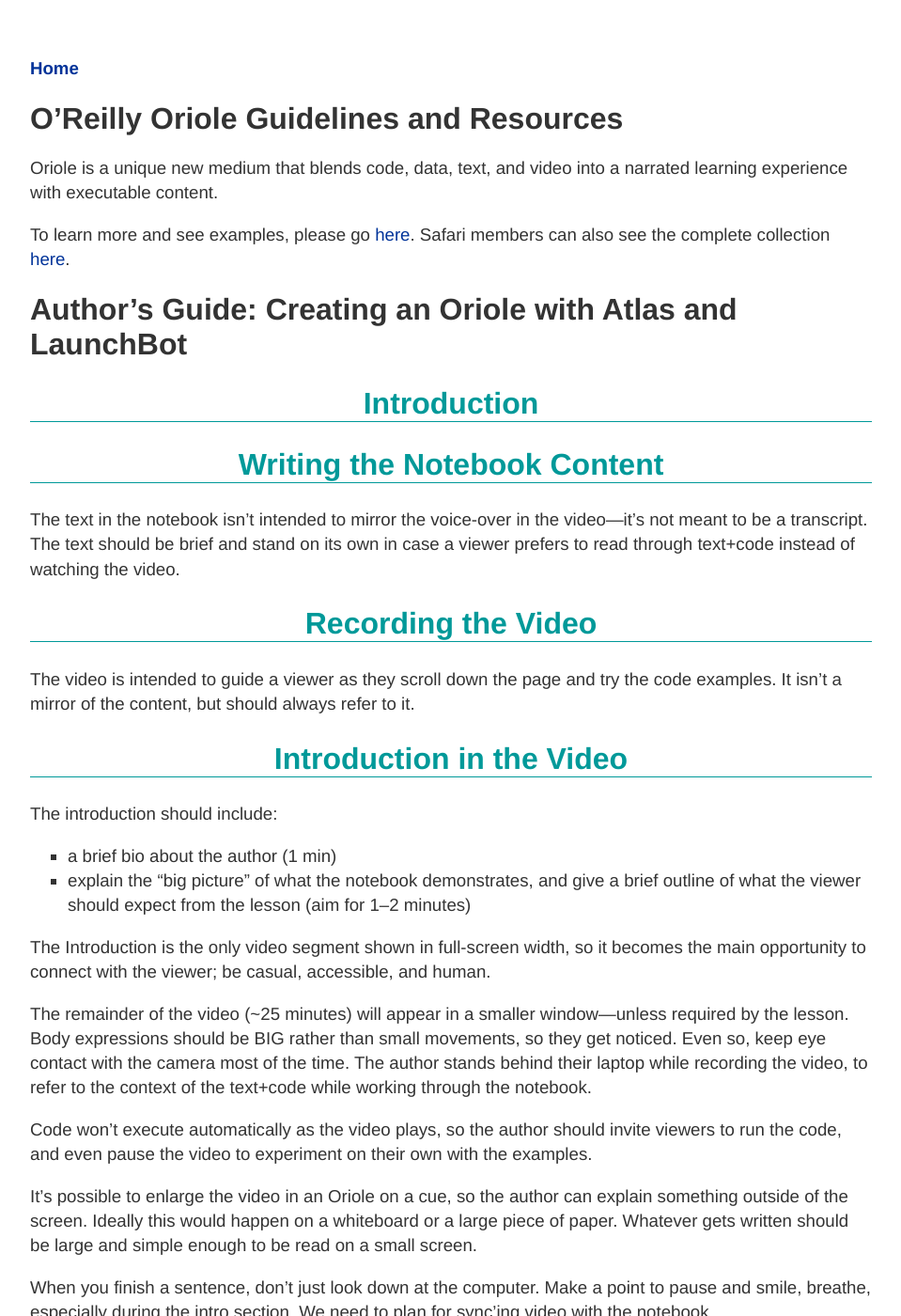
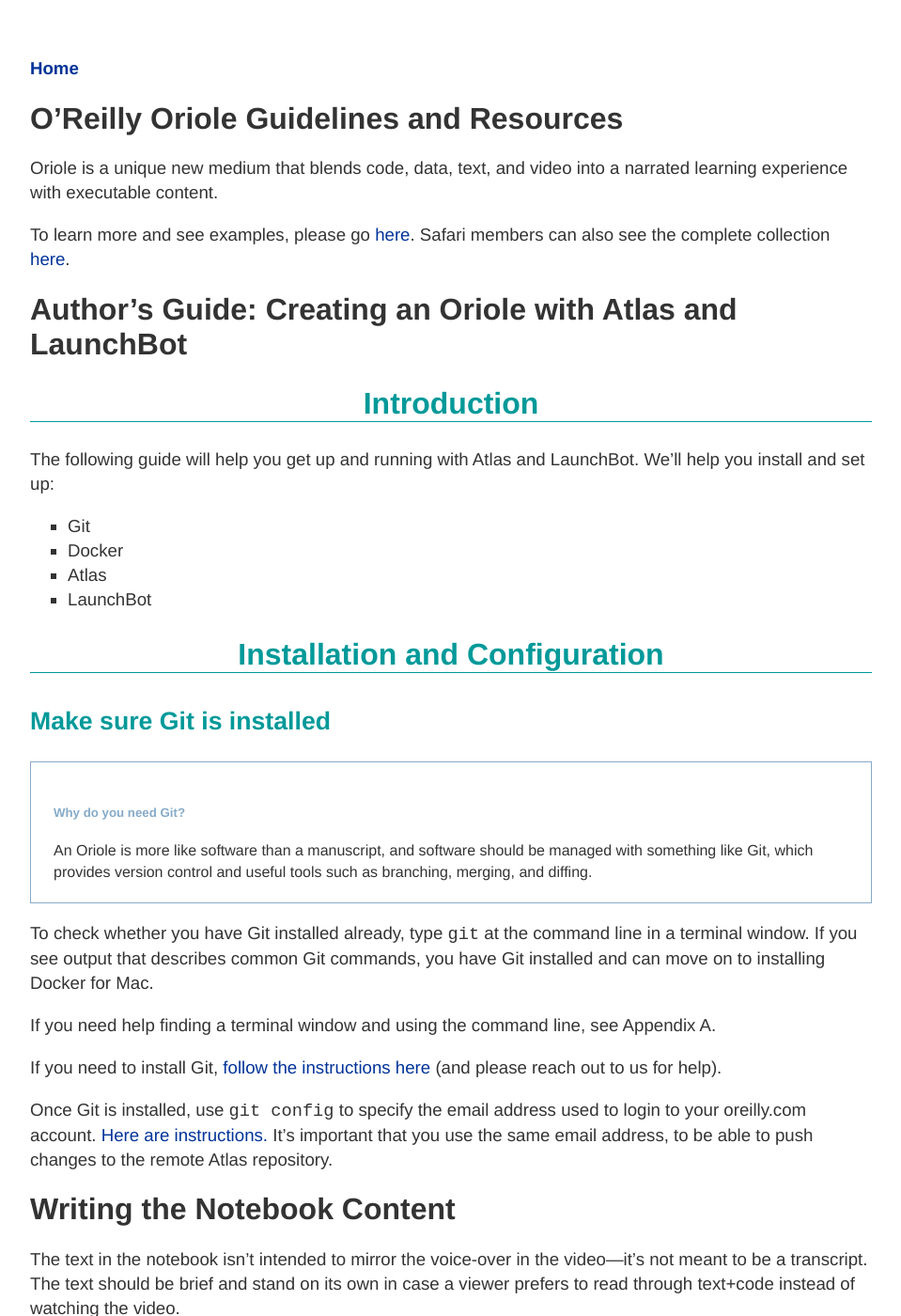
Before and after one commit to oreillymedia/production-resources, a Jekyll site: the page built from oriole/index.md, in a window 1280 px wide and 1400 px high. Shown: the whole window at 94% size, without its empty margins (160-1119 px from the left). Built offline with Jekyll 4.4.1, drawn with Linux system fonts in a browser that asks for light colours.

Commit message:
Update index.md

```diff
--- a/oriole/index.md
+++ b/oriole/index.md
@@ -13,9 +13,31 @@
 
 ## Introduction
 
+The following guide will help you get up and running with Atlas and LaunchBot. We'll help you install and set up:
 
+* Git
+* Docker
+* Atlas
+* LaunchBot
 
-## Writing the Notebook Content
+## Installation and Configuration
+
+### Make sure Git is installed
+
+<div data-type="note">
+  <h5>Why do you need Git?</h5>
+  <p>An Oriole is more like software than a manuscript, and software should be managed with something like Git, which provides version control and useful tools such as branching, merging, and diffing.</p>
+</div>
+
+To check whether you have Git installed already, type `git` at the command line in a terminal window. If you see output that describes common Git commands, you have Git installed and can move on to installing Docker for Mac.
+
+If you need help finding a terminal window and using the command line, see Appendix A.
+
+If you need to install Git, [follow the instructions here](https://git-scm.com/book/en/v1/Getting-Started-Installing-Git#Installing-on-Mac) (and please reach out to us for help).
+
+Once Git is installed, use `git config` to specify the email address used to login to your oreilly.com account. [Here are instructions.](https://help.github.com/articles/setting-your-email-in-git/) It's important that you use the same email address, to be able to push changes to the remote Atlas repository.
+
+# Writing the Notebook Content
 
 The text in the notebook isn’t intended to mirror the voice-over in the video—it's not meant to be a transcript. The text should be brief and stand on its own in case a viewer prefers to read through text+code instead of watching the video.
 
```
